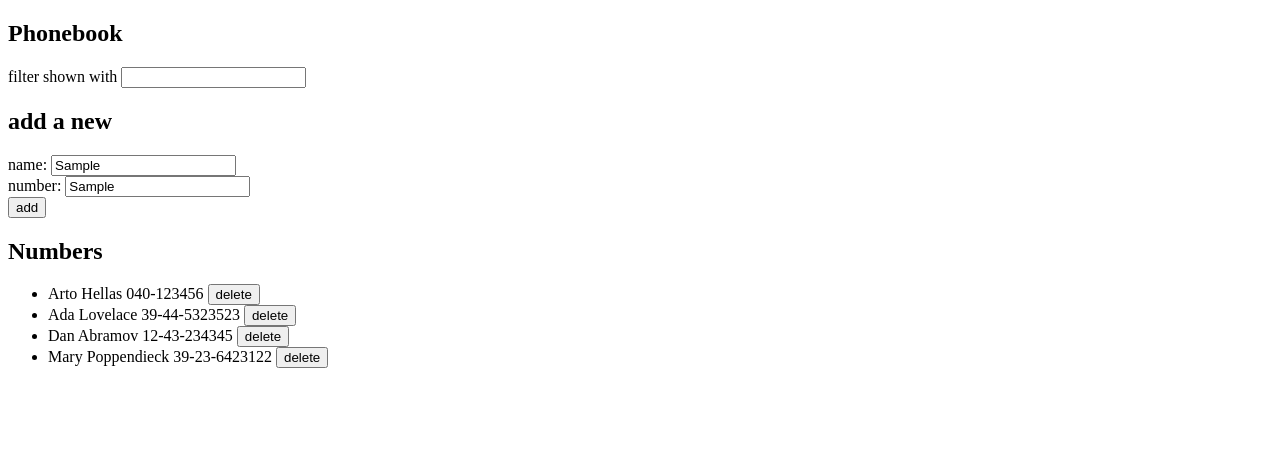
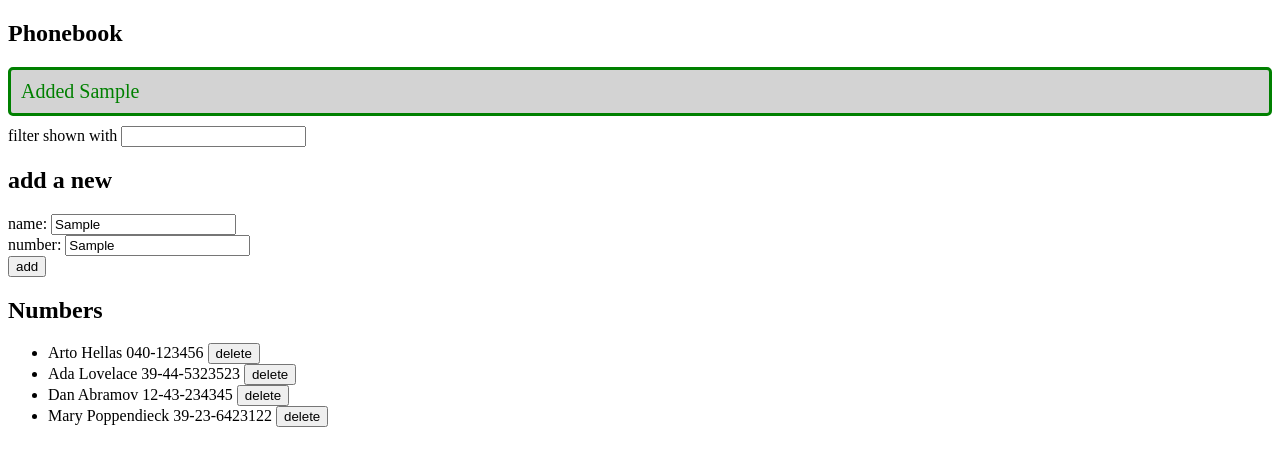
Before and after one commit to salahadawi/fullstackopen, a React (Create React App) app in the folder part2/phonebook/: page / in a window 1280 px wide. Both pictures are taken after typing "Sample", "Sample" into the empty fields and a click on the button "add". Shown: the top 466 px of the page. Built offline with nearby package versions, Linux system fonts and the light colour scheme; no server answers; data requests are answered from the project's data file.

Commit message:
part 2.19

```diff
--- a/part2/phonebook/src/App.js
+++ b/part2/phonebook/src/App.js
@@ -24,11 +24,24 @@ const Persons = ({ persons, filter, deletePerson}) => (
   </ul>
 )
 
+const Notification = ({ message }) => {
+  if (message === null) {
+    return null
+  }
+
+  return (
+    <div className='success'>
+      {message}
+    </div>
+  )
+}
+
 const App = () => {
   const [persons, setPersons] = useState([])
   const [newName, setNewName] = useState('')
   const [newNumber, setNewNumber] = useState('')
   const [filter, setFilter] = useState('')
+  const [message, setMessage] = useState(null)
 
   const handleNameChange = (event) => {
     event.preventDefault()
@@ -76,6 +89,12 @@ const App = () => {
           setNewNumber('')
         })
     }
+    setMessage(
+      `Added ${newName}`
+    )
+    setTimeout(() => {
+      setMessage(null)
+    }, 5000)
   }
 
   const deletePerson = (id) => {
@@ -104,6 +123,7 @@ const App = () => {
   return (
     <div>
       <h2>Phonebook</h2>
+      <Notification message={message} />
       <Filter filter={filter} onChange={handleFilterChange} />
       <h2>add a new</h2>
       <PersonForm addName={addName} newName={newName} newNumber={newNumber} handleNameChange={handleNameChange} handleNumberChange={handleNumberChange} />
--- /dev/null
+++ b/part2/phonebook/src/index.css
@@ -0,0 +1,9 @@
+.success {
+    color: green;
+    background: lightgrey;
+    font-size: 20px;
+    border-style: solid;
+    border-radius: 5px;
+    padding: 10px;
+    margin-bottom: 10px;
+  }
--- a/part2/phonebook/src/index.js
+++ b/part2/phonebook/src/index.js
@@ -2,5 +2,6 @@ import React from 'react'
 import ReactDOM from 'react-dom/client'
 
 import App from './App'
+import './index.css'
 
 ReactDOM.createRoot(document.getElementById('root')).render(<App />)
```
